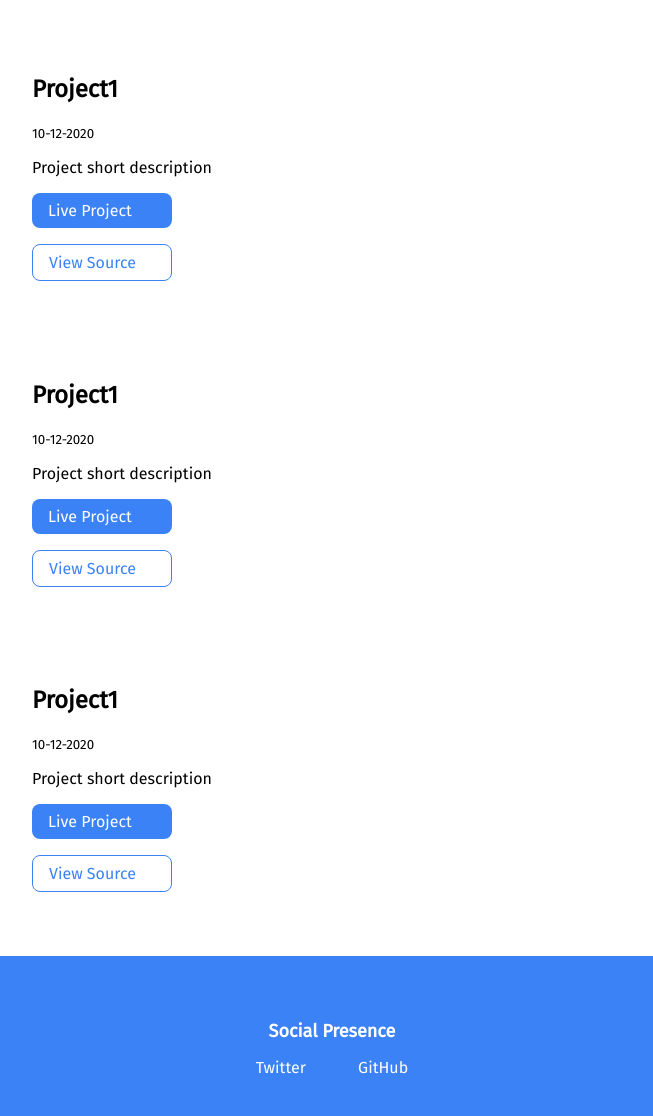
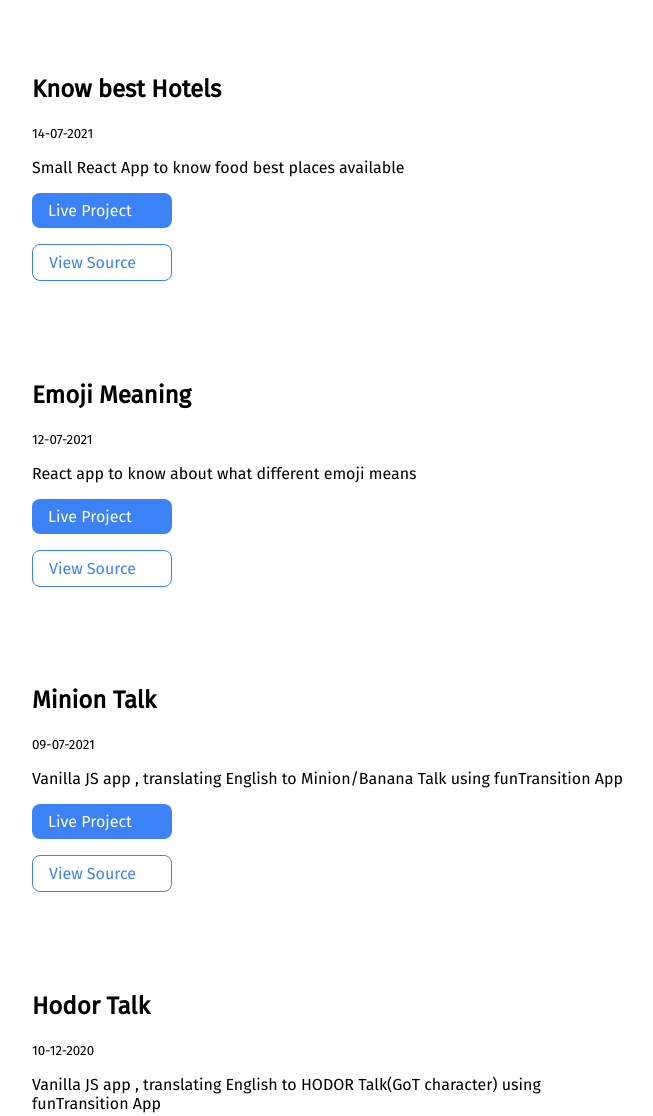
Before and after one commit to ramakrishnach14/ramakrishna_portfolio, a plain HTML site: page projects.html in a window 1280 px wide. Shown: the part 320-1436 px from the top of the page, without its empty margins (308-961 px from the left). Drawn offline with Linux system fonts and the light colour scheme.

Commit message:
feat:added projects

```diff
--- a/projects.html
+++ b/projects.html
@@ -28,14 +28,41 @@
 	<ul class="list-non-bullet">
 		<li>
 			<article class="showcase-list container container-center">
-				<h1>Project1</h1>
-				<small>10-12-2020</small>
-				<p>Project short description</p>
-				<a class="link link-primary" href="#">Live Project</a>
-				<a class="link link-secondary" href="#">View Source</a>
+				<h1>Know best Hotels</h1>
+				<small>14-07-2021</small>
+				<p>Small React App to know food best places available</p>
+				<a class="link link-primary" href="https://9dn1c.csb.app/">Live Project</a>
+				<a class="link link-secondary" href="https://codesandbox.io/s/goodfood-9dn1c?file=/src/App.js">View Source</a>
 			</article>
 		</li>
 		<li>
+			<article class="showcase-list container container-center">
+				<h1>Emoji Meaning</h1>
+				<small>12-07-2021</small>
+				<p>React app to know about what different emoji means</p>
+				<a class="link link-primary" href="https://ibec9.csb.app/">Live Project</a>
+				<a class="link link-secondary" href="https://codesandbox.io/s/neoapp-emoji-ibec9?file=/src/App.js">View Source</a>
+			</article>
+		</li>
+		<li>
+			<article class="showcase-list container container-center">
+				<h1>Minion Talk</h1>
+				<small>09-07-2021</small>
+				<p>Vanilla JS app , translating English to Minion/Banana Talk using funTransition App</p>
+				<a class="link link-primary" href="https://bananaspeakpractice.netlify.app/">Live Project</a>
+				<a class="link link-secondary" href="https://github.com/ramakrishnach14/TranslationToMinionLanguage">View Source</a>
+			</article>
+		</li>
+		<li>
+			<article class="showcase-list container container-center">
+				<h1>Hodor Talk</h1>
+				<small>10-12-2020</small>
+				<p>Vanilla JS app , translating English to HODOR Talk(GoT character) using funTransition App</p>
+				<a class="link link-primary" href="https://speakhodor.netlify.app/">Live Project</a>
+				<a class="link link-secondary" href="https://github.com/ramakrishnach14/HodorText">View Source</a>
+			</article>
+		</li>
+		<!-- <li>
 			<article class="showcase-list container container-center">
 				<h1>Project1</h1>
 				<small>10-12-2020</small>
@@ -43,25 +70,16 @@
 				<a class="link link-primary" href="#">Live Project</a>
 				<a class="link link-secondary" href="#">View Source</a>
 			</article>
-		</li>
-		<li>
-			<article class="showcase-list container container-center">
-				<h1>Project1</h1>
-				<small>10-12-2020</small>
-				<p>Project short description</p>
-				<a class="link link-primary" href="#">Live Project</a>
-				<a class="link link-secondary" href="#">View Source</a>
-			</article>
-		</li>
+		</li> -->
 	</ul>
 	<footer class="footer">
 		<div class="footer-header">Social Presence</div>
 		<ul class="social-links list-non-bullet">
 			<li class="list-item-inline">
-				<a href="#" class="link">Twitter</a>
+				<a href="https://twitter.com/ramakrishnach14" class="link">Twitter</a>
 			</li>
 			<li class="list-item-inline">
-				<a href="#" class="link">GitHub</a>
+				<a href="https://github.com/ramakrishnach14" class="link">GitHub</a>
 			</li>
 		</ul>
 	</footer>
```
